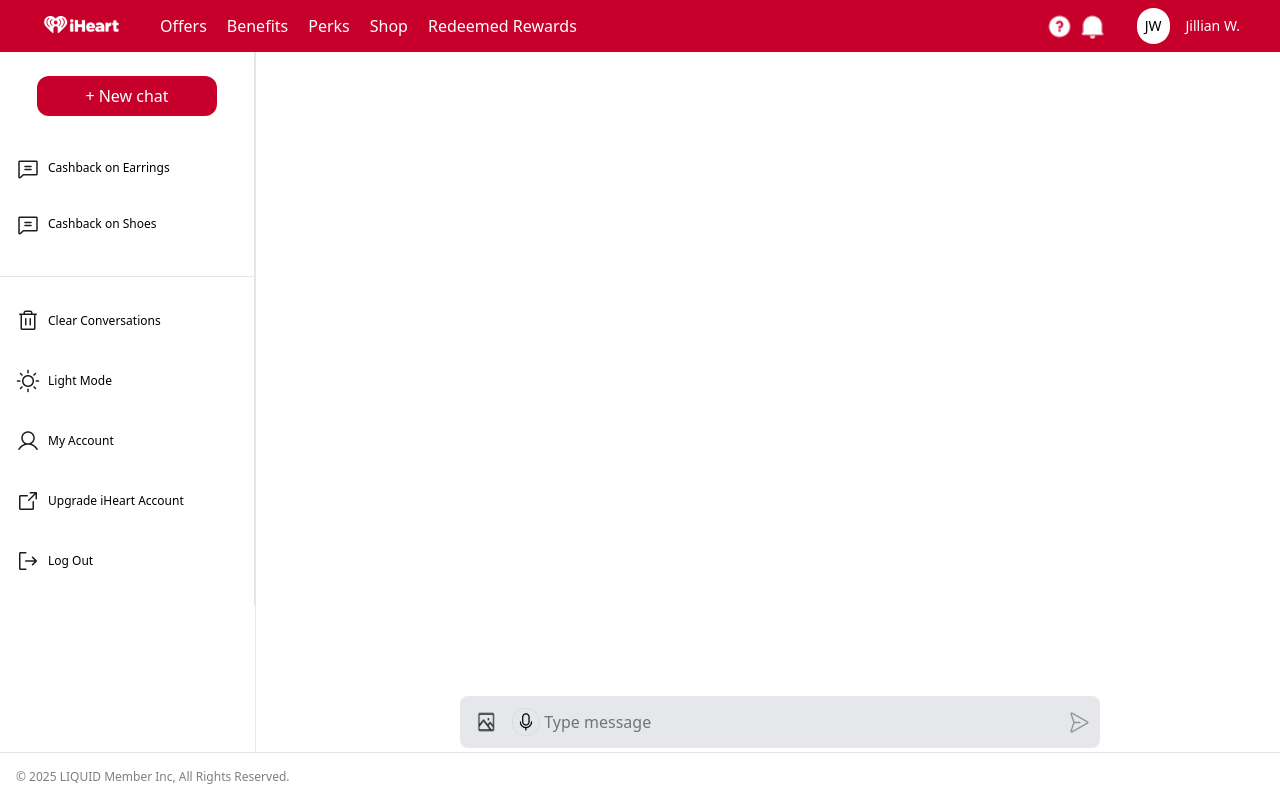
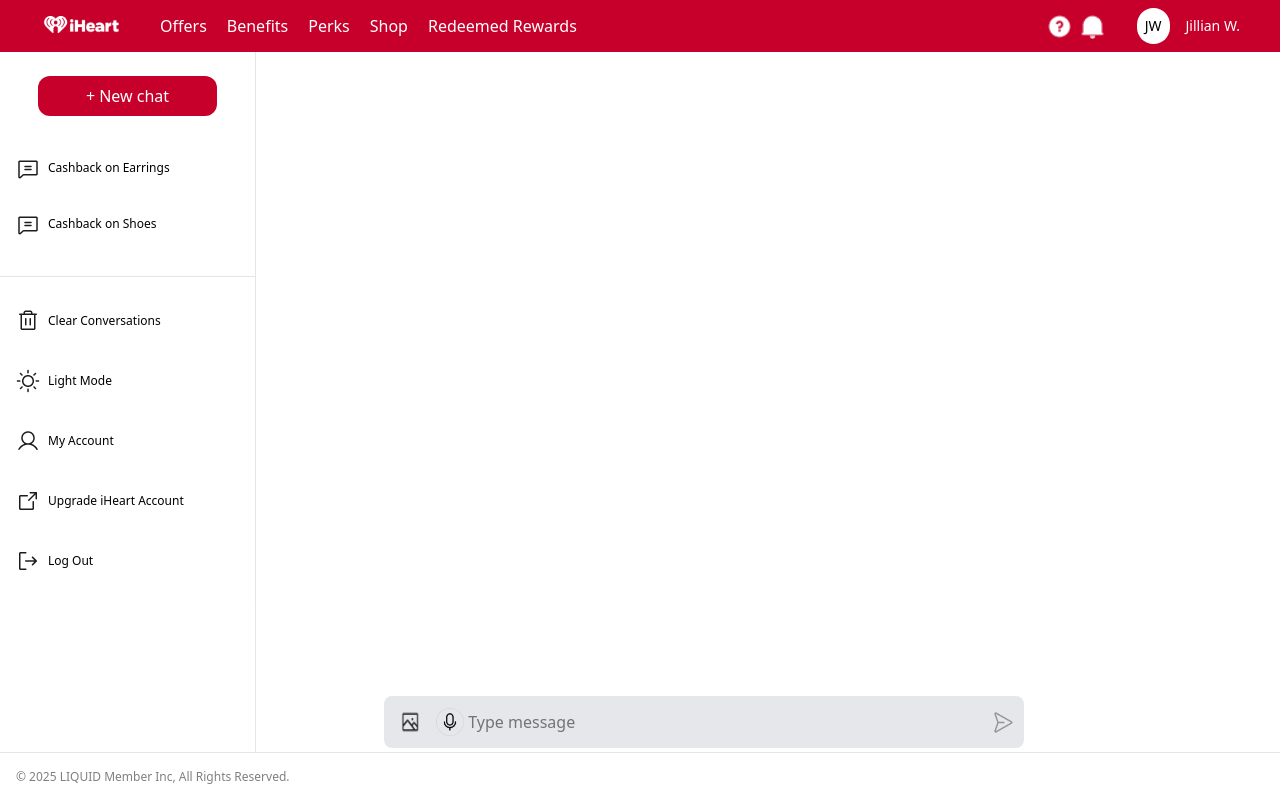
Before and after one commit to hudnellmarcus/iheart-landing-mock, a Next.js app: page /chat in a window 1280 px wide. Built offline with nearby package versions, Linux system fonts and the light colour scheme.

Commit message:
some changes and updates for mobile but stable for desktop still

```diff
--- a/src/components/ChatInput.tsx
+++ b/src/components/ChatInput.tsx
@@ -1,6 +1,7 @@
 "use client";
 import { useState } from "react";
 import Image from "next/image";
+import { useSidebarStore } from "@/store/sidebarStore";
 
 interface ChatInputProps {
   onSendMessage: (message: string) => void;
@@ -8,6 +9,7 @@ interface ChatInputProps {
 
 const ChatInput = ({ onSendMessage }: ChatInputProps) => {
   const [inputText, setInputText] = useState("");
+  const { toggle: toggleSidebar } = useSidebarStore();
 
   const handleSubmit = (e: React.FormEvent) => {
     e.preventDefault();
@@ -23,6 +25,15 @@ const ChatInput = ({ onSendMessage }: ChatInputProps) => {
       className="flex justify-between bg-gray-200 py-3 rounded-lg w-[50vw]"
     >
       <div className="flex px-4 gap-4">
+        <button
+          type="button"
+          className="block md:hidden"
+          onClick={toggleSidebar}
+        >
+          <svg width="20" height="20" viewBox="0 0 24 24" fill="none" xmlns="http://www.w3.org/2000/svg">
+            <path d="M3 12H21M3 6H21M3 18H21" stroke="#000" strokeWidth="2" strokeLinecap="round" strokeLinejoin="round"/>
+          </svg>
+        </button>
         <Image src="/Image.png" alt="image icon" width={20} height={20} />
         <Image src="/microphone.png" alt="microhpone" width={28} height={28} />
       </div>
--- a/src/components/ChatInterface.tsx
+++ b/src/components/ChatInterface.tsx
@@ -13,6 +13,7 @@ const ChatInterface = () => {
   const initialQuery = useQueryStore((state) => state.initialQuery);
 
   const processedQueriesRef = useRef(new Set<string>()); // tracking processed queries
+
   // scroll to bottom of chat
   useEffect(() => {
     messagesEndRef.current?.scrollIntoView({ behavior: "smooth" });
@@ -34,17 +35,17 @@ const ChatInterface = () => {
   }, [initialQuery, handleSendMessage, setInitialQuery]);
 
   return (
-    <div className="flex w-full">
-      <div className="w-64 h-full flex-shrink-0 border-r border-gray-200">
+    <div className="flex w-full flex-1 overflow-hidden">
+      <div className="hidden md:block w-64 h-full flex-shrink-0 border-r border-gray-200">
         <Sidebar />
       </div>
 
       {/* chat area */}
-      <div className="flex-1 overflor-y-auto flex flex-col items-center relative">
+      <div className="flex-1 overflow-y-auto flex flex-col items-center relative">
         {/* chat messages */}
         <div className="absolute inset-0 overflow-y-auto">
-          <div className="flex flex-col items-center p-4">
-            <div className="w-full max-w-3xl mb-20 space-y-6">
+          <div className="flex flex-col items-center min-h-full p-4">
+            <div className="w-full max-w-3xl mb-20 space-y-6 mt-auto mx-auto">
               {messages.map((message) => (
                 <div key={message.id} className="clear-both mb-4">
                   <MessageItem message={message} />
@@ -58,7 +59,7 @@ const ChatInterface = () => {
         </div>
 
         {/* Chat input */}
-        <div className="absolute bottom-0 p-1 left-50 right-50">
+        <div className="absolute bottom-0 p-1 left-0 right-0">
           <div className="max-w-3xl mx-auto">
             <ChatInput onSendMessage={handleSendMessage} />
           </div>
--- a/src/components/LandingPageInput.tsx
+++ b/src/components/LandingPageInput.tsx
@@ -50,7 +50,7 @@ const LandingPageInput = () => {
           value={inputText}
           onChange={(e) => setInputText(e.target.value)}
           placeholder="What are you shopping for?"
-          className="text-xs md:text-lg w-full py-3 pl-5 pr-24 text-gray-500 outline-none border-gray-300 border md:border-0 rounded-full shadow-md"
+          className="text-xs md:text-lg w-full py-3 pl-5 pr-24 text-gray-500 outline-none border-gray-200 border md:border-0 rounded-full shadow-md"
         />
         <div className="absolute right-4 top-1/2 transform -translate-y-1/2 flex items-center gap-3">
           <button type="submit" className="focus: outline-none">
--- a/src/components/Sidebar.tsx
+++ b/src/components/Sidebar.tsx
@@ -1,8 +1,17 @@
 import SideBarItem from "./SideBarItem";
+import { useSidebarStore } from "@/store/sidebarStore";
 
 const Sidebar = () => {
+  const { isOpen, close } = useSidebarStore();
+
   return (
-    <div className="flex flex-col h-auto bg-white border-r border-black/10 overflow-y-auto overflow-x-hidden">
+    <div className={`
+      flex flex-col h-auto bg-white border-r border-black/10 overflow-y-auto overflow-x-hidden
+      md:block
+      fixed md:relative inset-y-0 left-0 z-30
+      w-64 transform transition-transform duration-300 ease-in-out
+      ${isOpen ? 'translate-x-0' : '-translate-x-full md:translate-x-0'}
+    `}>
       <div className="flex flex-col">
         <button className="flex items-center mt-6 mx-auto py-2 px-12 bg-iheart-red rounded-xl text-white">
           + New chat
--- /dev/null
+++ b/src/store/sidebarStore.ts
@@ -0,0 +1,15 @@
+import { create } from 'zustand';
+
+interface SidebarState {
+  isOpen: boolean;
+  toggle: () => void;
+  close: () => void;
+  open: () => void;
+}
+
+export const useSidebarStore = create<SidebarState>((set) => ({
+  isOpen: false,
+  toggle: () => set((state) => ({ isOpen: !state.isOpen })),
+  close: () => set({ isOpen: false }),
+  open: () => set({ isOpen: true }),
+}));
```
Also changed, not shown: public/settings.png (added).
